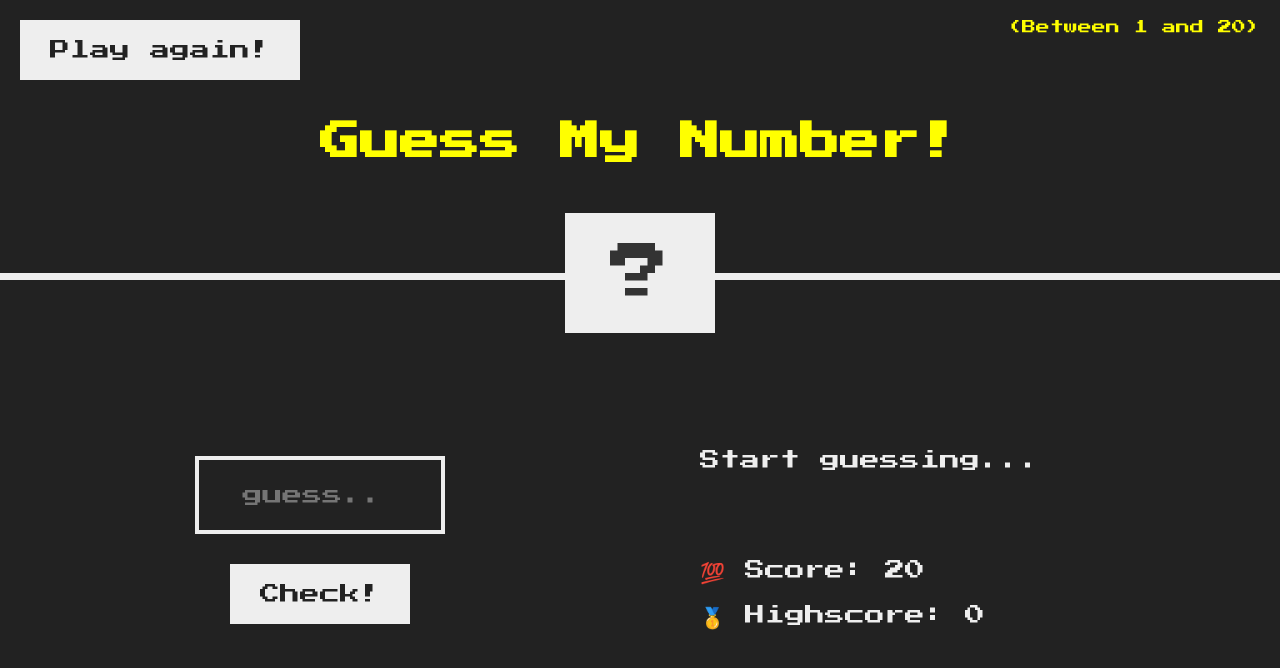
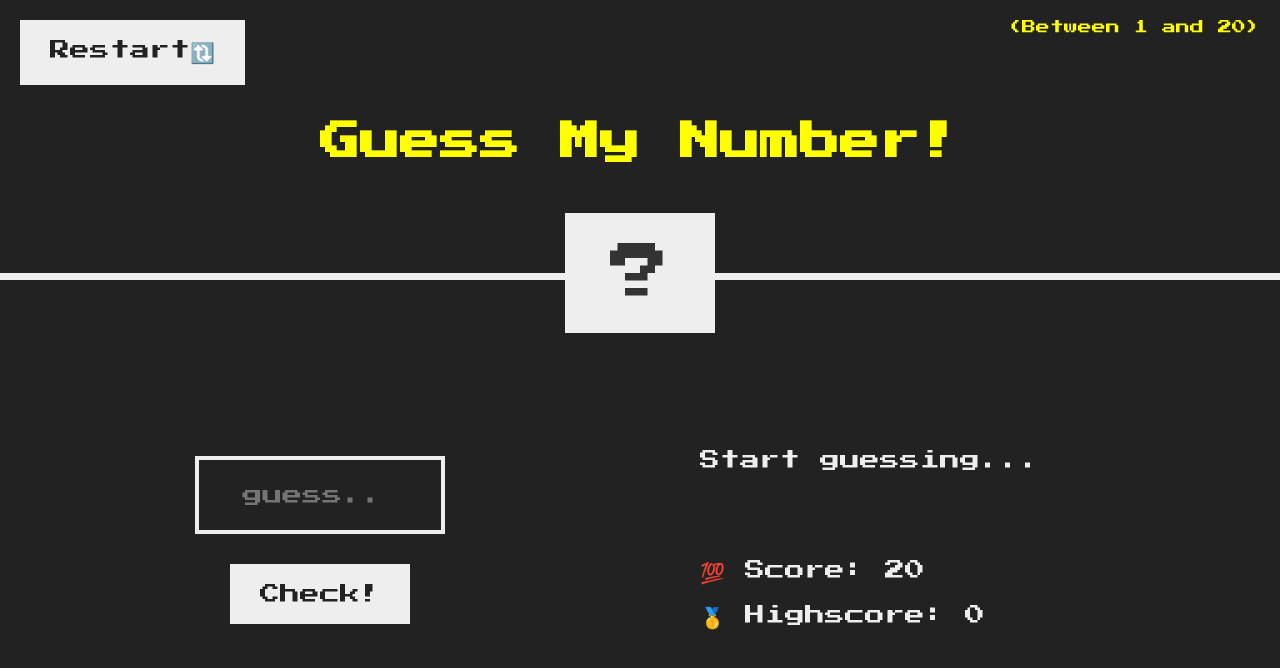
Before and after one commit to MAYENGE/guess, a plain HTML site: page index.html in a window 1280 px wide. Drawn offline with Linux system fonts and the light colour scheme.

Commit message:
Update index.html

```diff
--- a/index.html
+++ b/index.html
@@ -11,7 +11,7 @@
     <header>
       <h1>Guess My Number!</h1>
       <p class="between">(Between 1 and 20)</p>
-      <button class="btn again">Play again!</button>
+      <button class="btn again">Restart🔃</button>
       <div class="number">?</div>
     </header>
     <main>
```
